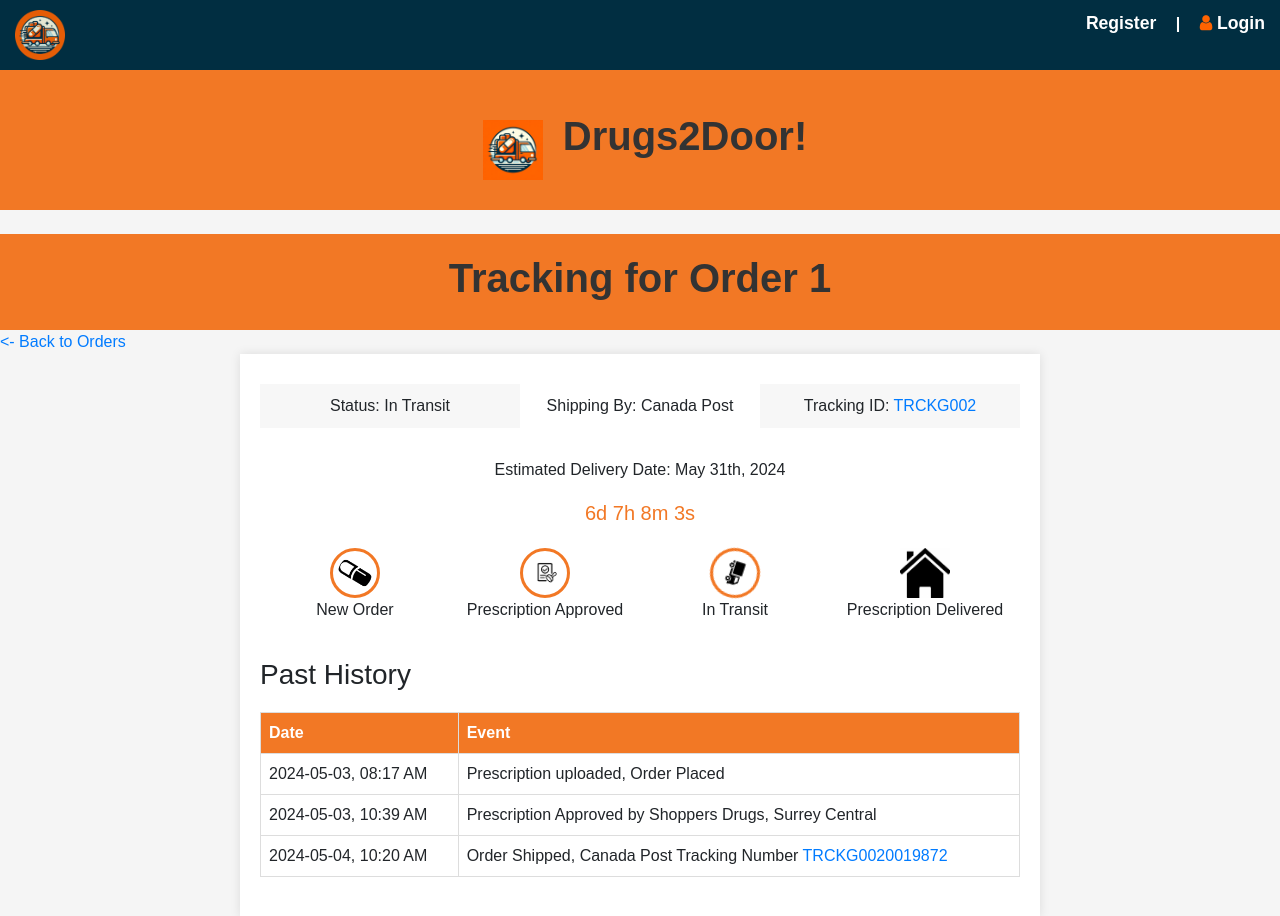
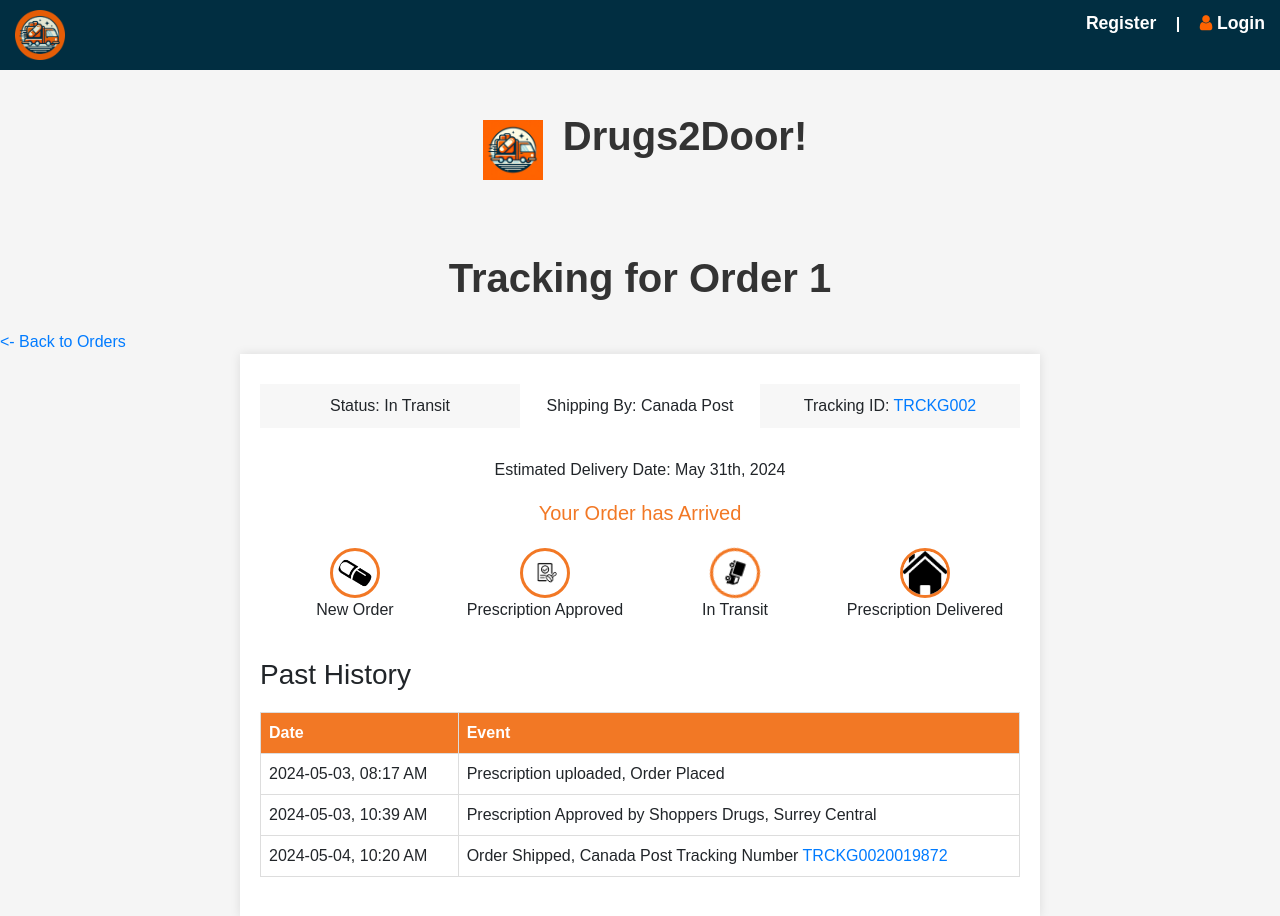
Before and after one commit to chrispoon007/Drugs2Door, a Flask app: page /track in a window 1280 px wide. Shown: the top 916 px of the page. Run offline with Flask 3, Linux system fonts and the light colour scheme; some libraries are stand-ins or nearby versions.

Commit message:
Changes saved

```diff
--- a/static/css/home.css
+++ b/static/css/home.css
@@ -1,5 +1,5 @@
 body {
-    background-color: #ffffff;
+    background-color: #f5f5f5;
     font-family: Roboto, sans-serif;
     margin: 0;
     display: flex;
--- a/static/css/track.css
+++ b/static/css/track.css
@@ -7,7 +7,7 @@ body {
 }
 
 .header {
-    background-color: #f27825;
+    background-color: #f5f5f5;
     padding: 20px;
     color: white;
     text-align: center;
@@ -63,6 +63,15 @@ body {
     object-fit: cover; /* Ensures the image covers the specified dimensions */
 }
 
+.status-bar img#prescription-delivered {
+    border: none;
+}
+
+.status-bar img#prescription-delivered.circle {
+    border: 3px solid #f27825;
+    border-radius: 50%;
+}
+
 .delivery-info {
     text-align: center;
     margin: 20px 0;
--- a/templates/support.html
+++ b/templates/support.html
@@ -9,7 +9,7 @@
 }
 
 body {
-  background: #ffffff;
+  background: #f5f5f5;
   color: #485e74;
   line-height: 1.6;
   font-family: 'Yantramanav', sans-serif;
@@ -35,7 +35,7 @@ ul {
 }
 
 .brand span {
-  color: #ffffff;
+  color: #f5f5f5;
 }
 
 /*
--- a/templates/track.html
+++ b/templates/track.html
@@ -7,7 +7,7 @@
     <script>
         document.addEventListener('DOMContentLoaded', (event) => {
             // Set Date
-            var countDownDate = new Date("May 31, 2024 00:00:00").getTime();
+            var countDownDate = new Date("May 24, 2024 09:48:00").getTime();
 
             // Count down every 1 second
             var x = setInterval(function() {
@@ -32,6 +32,8 @@
                 if (distance < 0) {
                     clearInterval(x);
                     document.getElementById("countdown").innerHTML = "Your Order has Arrived";
+                    document.getElementById("prescription-delivered").classList.add("circle");
+                    startCountdown();
                 }
             }, 1000);
         });
```
Also changed, not shown: static/css/styles.css (line endings or trailing spaces).
